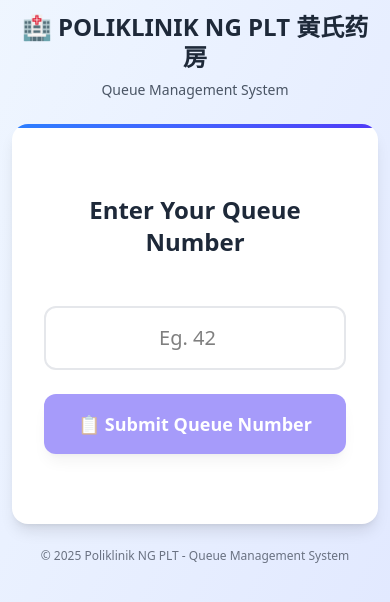
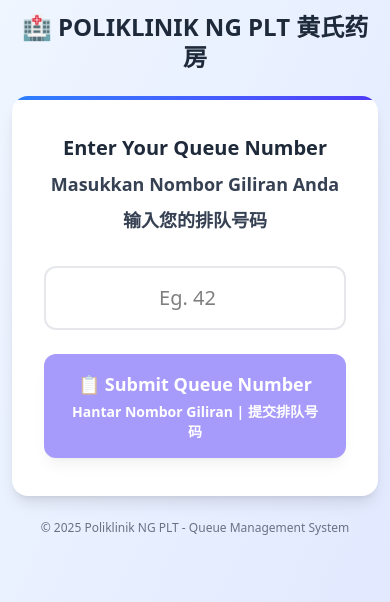
Before and after one commit to ngshijun/clinic-queue-system, a Vue app: page / in a window 390 px wide. Shown: the top 602 px of the page. Built offline with nearby package versions, Linux system fonts and the light colour scheme; no server answers.

Commit message:
add trilingual support

```diff
--- a/src/App.vue
+++ b/src/App.vue
@@ -158,7 +158,6 @@
         <h1 class="text-2xl sm:text-5xl font-bold text-gray-800 mb-2 sm:mb-4 leading-tight">
           🏥 POLIKLINIK NG PLT 黄氏药房
         </h1>
-        <p class="text-sm sm:text-xl text-gray-600">Queue Management System</p>
       </div>
 
       <!-- Patient Number Input Section -->
@@ -169,7 +168,11 @@
         <div class="absolute top-0 left-0 w-full h-1 bg-gradient-to-r from-blue-500 to-indigo-600"></div>
 
         <div class="mb-8 sm:mb-10">
-          <h2 class="text-2xl sm:text-3xl font-semibold text-gray-800 mb-4">Enter Your Queue Number</h2>
+          <div class="space-y-2 sm:space-y-3">
+            <h2 class="text-xl sm:text-3xl font-semibold text-gray-800">Enter Your Queue Number</h2>
+            <h2 class="text-lg sm:text-2xl font-semibold text-gray-700">Masukkan Nombor Giliran Anda</h2>
+            <h2 class="text-lg sm:text-2xl font-semibold text-gray-700">输入您的排队号码</h2>
+          </div>
         </div>
 
         <div class="max-w-md mx-auto">
@@ -189,7 +192,10 @@
             :disabled="!patientNumberInput || isNaN(parseInt(patientNumberInput)) || parseInt(patientNumberInput) <= 0"
             class="w-full px-6 py-4 sm:px-8 sm:py-5 bg-indigo-600 text-white text-lg sm:text-xl font-semibold rounded-xl hover:bg-indigo-700 disabled:opacity-50 disabled:cursor-not-allowed transition-all duration-200 shadow-lg hover:shadow-xl"
           >
-            📋 Submit Queue Number
+            <div class="space-y-1">
+              <div>📋 Submit Queue Number</div>
+              <div class="text-sm">Hantar Nombor Giliran | 提交排队号码</div>
+            </div>
           </button>
         </div>
       </div>
@@ -207,7 +213,11 @@
 
           <!-- Current Queue Number -->
           <div class="mb-4 sm:mb-6">
-            <h2 class="text-lg sm:text-2xl font-semibold text-gray-700 mb-3 sm:mb-4">Current Queue Number</h2>
+            <div class="space-y-1 sm:space-y-2 mb-3 sm:mb-4">
+              <h2 class="text-lg sm:text-2xl font-semibold text-gray-700">Current Queue Number</h2>
+              <h2 class="text-base sm:text-xl font-semibold text-gray-600">Nombor Giliran Semasa</h2>
+              <h2 class="text-base sm:text-xl font-semibold text-gray-600">当前排队号码</h2>
+            </div>
 
             <div class="relative flex items-center justify-center">
               <div
@@ -224,7 +234,7 @@
           >
             <div class="flex items-center space-x-2">
               <div class="w-2 h-2 bg-green-400 rounded-full animate-pulse"></div>
-              <span>Live Updates</span>
+              <span>Live Updates | Kemaskini Langsung | 实时更新</span>
             </div>
 
             <div v-if="lastUpdated" class="flex items-center space-x-2">
@@ -248,7 +258,11 @@
           <div class="grid grid-cols-1 md:grid-cols-2 gap-6 sm:gap-8">
             <!-- Your Number -->
             <div class="text-center">
-              <h3 class="text-base sm:text-lg font-semibold text-gray-700 mb-2 sm:mb-3">Your Queue Number</h3>
+              <div class="space-y-1 mb-2 sm:mb-3">
+                <h3 class="text-base sm:text-lg font-semibold text-gray-700">Your Queue Number</h3>
+                <h3 class="text-sm sm:text-base font-semibold text-gray-600">Nombor Giliran Anda</h3>
+                <h3 class="text-sm sm:text-base font-semibold text-gray-600">您的排队号码</h3>
+              </div>
               <div class="text-8xl sm:text-8xl font-bold text-green-600 mb-2">
                 {{ patientNumber.toString() }}
               </div>
@@ -256,18 +270,24 @@
                 @click="resetPatientNumber"
                 class="text-xs sm:text-sm text-gray-500 hover:text-gray-700 underline transition-colors duration-200"
               >
-                Change Number
+                Change Number | Tukar Nombor | 更改号码
               </button>
             </div>
 
             <!-- Wait Time -->
             <div class="text-center">
-              <h3 class="text-base sm:text-lg font-semibold text-gray-700 mb-2 sm:mb-3">Estimated Wait Time</h3>
+              <div class="space-y-1 mb-2 sm:mb-3">
+                <h3 class="text-base sm:text-lg font-semibold text-gray-700">Estimated Wait Time</h3>
+                <h3 class="text-sm sm:text-base font-semibold text-gray-600">Anggaran Masa Menunggu</h3>
+                <h3 class="text-sm sm:text-base font-semibold text-gray-600">预计等待时间</h3>
+              </div>
               <div class="text-7xl sm:text-7xl font-bold text-orange-600 mb-2">
                 {{ estimatedWait }}
               </div>
               <div v-if="patientNumber > currentNumber" class="text-xs sm:text-sm text-gray-500">
-                {{ `${patientNumber - currentNumber} people ahead` }}
+                <div>{{ `${patientNumber - currentNumber} people ahead` }}</div>
+                <div class="text-xs">{{ `${patientNumber - currentNumber} orang di hadapan` }}</div>
+                <div class="text-xs">{{ `前面还有 ${patientNumber - currentNumber} 人` }}</div>
               </div>
             </div>
           </div>
@@ -278,7 +298,10 @@
               @click="resetPatientNumber"
               class="px-6 py-3 bg-green-600 text-white font-semibold rounded-lg hover:bg-green-700 transition-all duration-200 shadow-lg hover:shadow-xl"
             >
-              ✅ Clear My Number
+              <div class="space-y-1">
+                <div>✅ Clear My Number</div>
+                <div class="text-sm">Kosongkan Nombor Saya | 清除我的号码</div>
+              </div>
             </button>
           </div>
         </div>
@@ -286,7 +309,9 @@
 
       <!-- Footer -->
       <div class="text-center mt-6 sm:mt-8 text-gray-500 text-xs sm:text-sm px-4">
-        <p>© 2025 Poliklinik NG PLT - Queue Management System</p>
+        <div class="space-y-1">
+          <p>© 2025 Poliklinik NG PLT - Queue Management System</p>
+        </div>
       </div>
     </div>
   </div>
```
